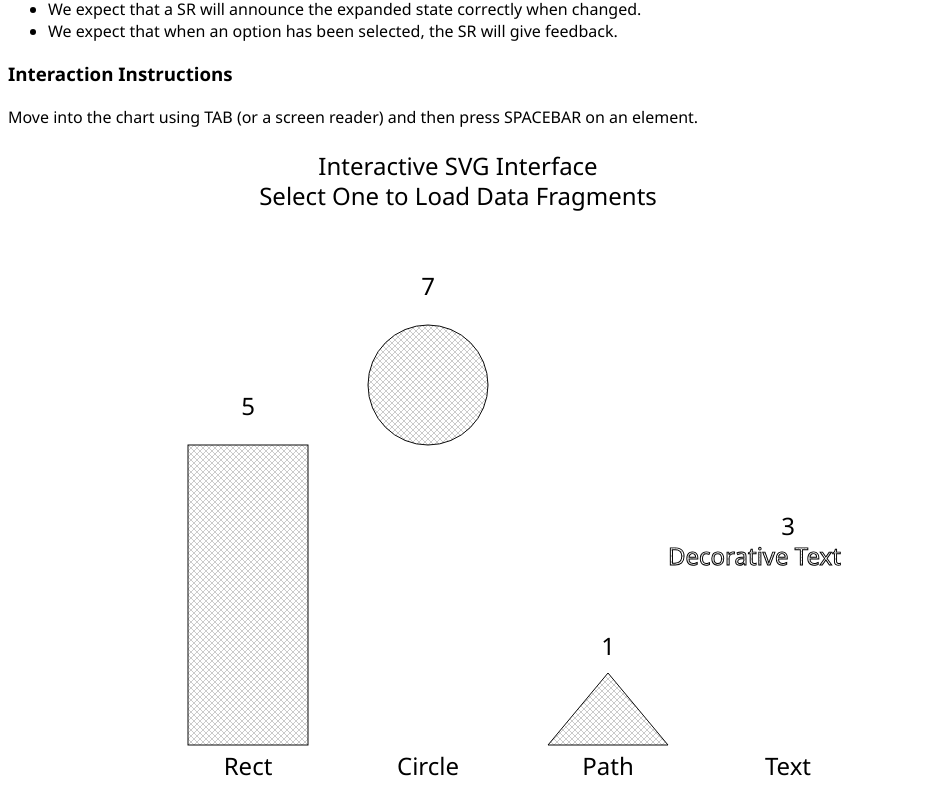
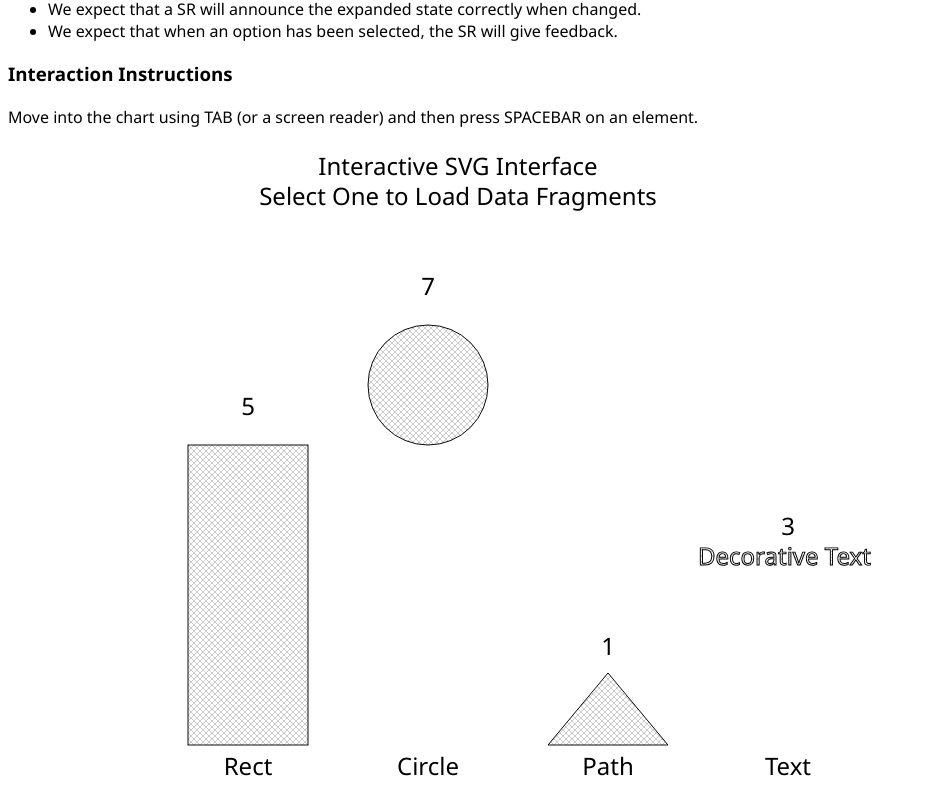
Before and after one commit to fizzstudio/svg-aria-test, a plain HTML site: page examples/menu/svg-menu-aria.html in a window 1280 px wide. Shown: the part 592-1400 px from the top of the page, without its empty margins (0-926 px from the left). Drawn offline with Linux system fonts and the light colour scheme.

Commit message:
nudge decorative text placement

```diff
--- a/examples/menu/svg-menu-aria.html
+++ b/examples/menu/svg-menu-aria.html
@@ -162,7 +162,7 @@
           aria-pressed="false" aria-labelledby="b03v b03t" />
         <text x="100" y="105" text-anchor="middle" id="b03t" aria-hidden="true">Path</text>
         <text x="130" y="65" text-anchor="middle" id="b04v" aria-hidden="true">3</text>
-        <text x="110" y="70" class="chart-element level-3" tabindex="0" role="button" aria-pressed="false"
+        <text x="115" y="70" class="chart-element level-3" tabindex="0" role="button" aria-pressed="false"
           aria-labelledby="b04v b04t">Decorative
           Text</text>
         <text x="130" y="105" text-anchor="middle" id="b04t" aria-hidden="true">Text</text>
```
